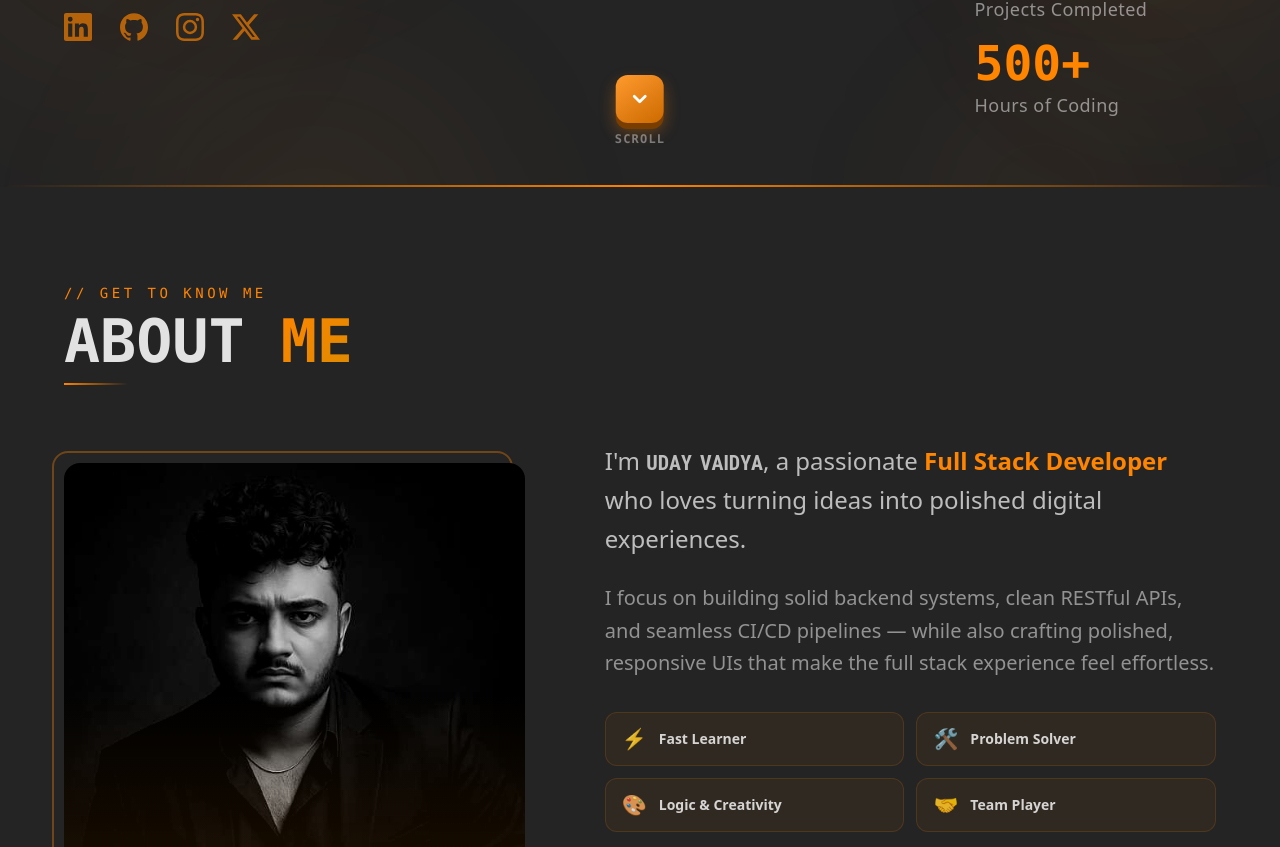
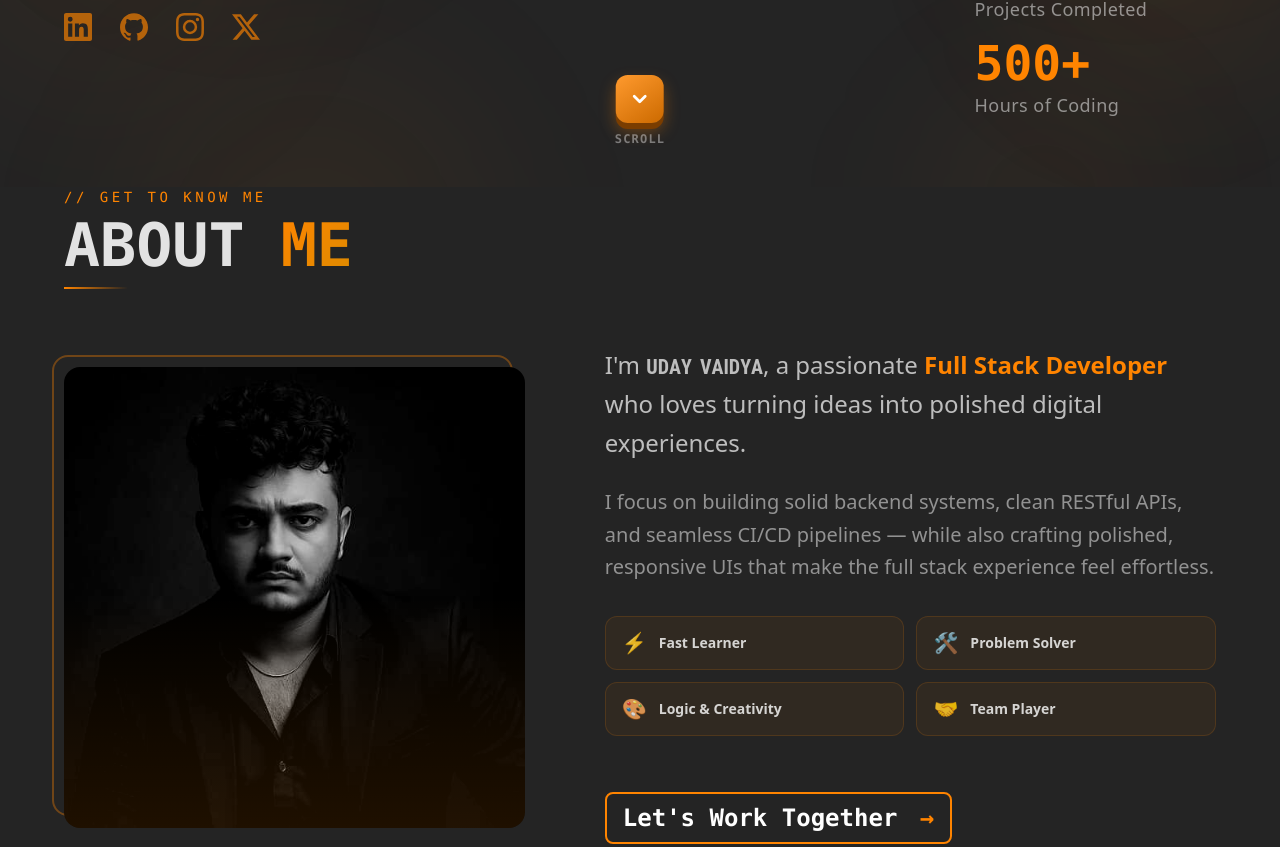
Before and after one commit to UdayVaidya/Portfolio_Website, a React (Vite) app: page / in a window 1280 px wide. Shown: the part 613-1460 px from the top of the page. Built offline with nearby package versions, Linux system fonts and the light colour scheme.

Commit message:
Adjusted About section vertical padding, refined Hero social links alignment, and removed the Hero bottom orange line.

```diff
--- a/src/components/About/About.jsx
+++ b/src/components/About/About.jsx
@@ -49,7 +49,7 @@ const letterVariants = {
 
 const About = () => {
     return (
-        <section id="about" className="relative py-24 px-[5%] overflow-hidden">
+        <section id="about" className="relative py-0 px-[5%] overflow-hidden">
 
             {/* Section heading */}
             <motion.div
--- a/src/components/Hero/Hero.jsx
+++ b/src/components/Hero/Hero.jsx
@@ -233,7 +233,7 @@ const Hero = () => {
 
             {/* Social links — all screens: in-flow row below download button */}
             <motion.div
-                className="flex flex-row gap-5 mt-5 pt-5"
+                className="flex flex-row justify-center md:justify-start gap-5 mt-5 pt-5"
                 initial={{ opacity: 0, y: 10 }}
                 animate={{ opacity: 1, y: 0 }}
                 transition={{ duration: 0.6, delay: 1.2 }}
@@ -306,14 +306,6 @@ const Hero = () => {
                 </div>
             </motion.div>
 
-            {/* Bottom orange line */}
-            <motion.div
-                className="absolute bottom-0 left-0 w-full h-[2px]"
-                style={{ background: 'linear-gradient(90deg, transparent, #ff8400, transparent)', transformOrigin: 'left' }}
-                initial={{ scaleX: 0 }}
-                animate={{ scaleX: 1 }}
-                transition={{ duration: 1.2, delay: 0.5, ease: [0.22, 1, 0.36, 1] }}
-            />
 
             <AnimatePresence>
                 {showScroll && (
```
